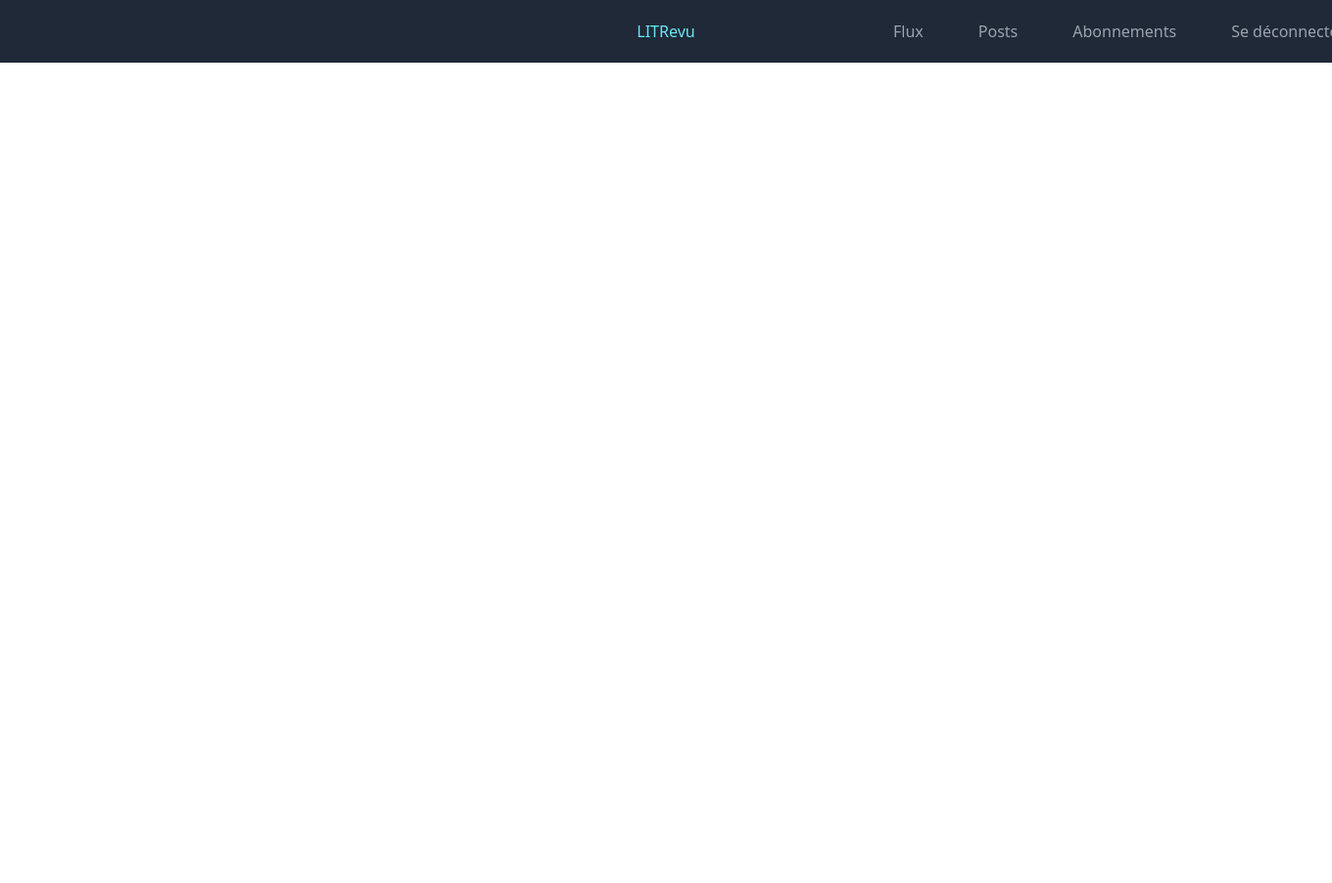
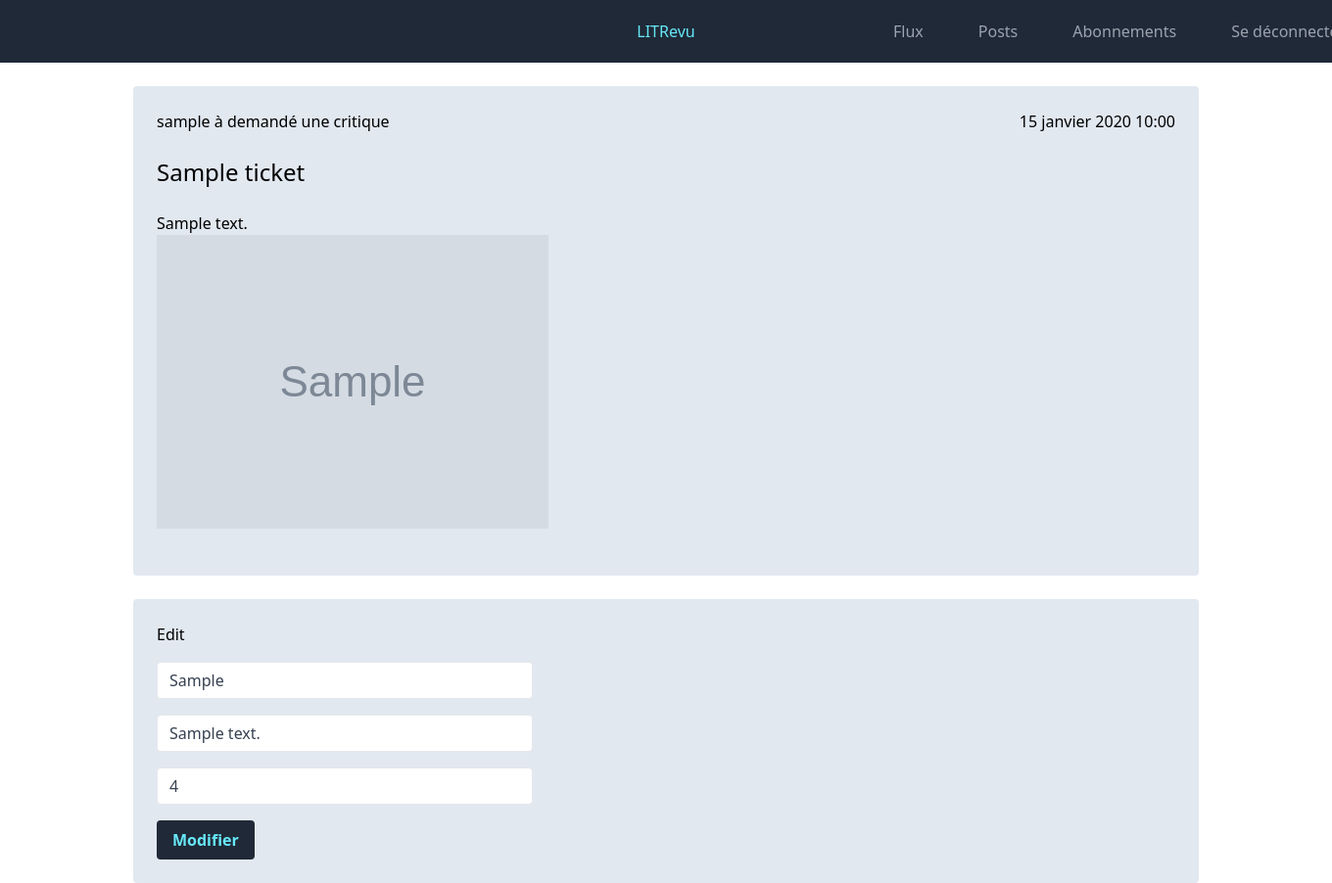
Before and after one commit to CuteSlime/P9_Developpez_une_application_Web_en_utilisant_Django, a Django app: page /review/review/update/1/ in a window 1360 px wide; the page is wider, and only the part inside the window is pictured. Shown: that part at 98% size. Before the commit the page ends 64 px from the top of that part, so only its background shows below. Run offline with Django 5.2, Linux system fonts and the light colour scheme; a user stored in the database is signed in; tables that the repository leaves empty hold one stand-in row (values such as "Sample post"); grey boxes marked "Sample" are stand-in pictures; some libraries are stand-ins or nearby versions.

Commit message:
add review to ticket

```diff
--- a/LITRevu/review/urls.py
+++ b/LITRevu/review/urls.py
@@ -34,7 +34,8 @@ urlpatterns += (
 )
 # Review
 urlpatterns += (
-    path("review/new/", ReviewCreateView.as_view(), name="review_create"),
+    path("review/new/<int:ticket_id>",
+         ReviewCreateView.as_view(), name="review_create"),
     path("review/update/<int:pk>/",
          ReviewUpdateView.as_view(), name="review_update"),
     path("review/delete/<int:pk>/",
--- a/LITRevu/review/views.py
+++ b/LITRevu/review/views.py
@@ -1,7 +1,7 @@
-from django.views.generic import TemplateView, ListView, CreateView, DetailView, UpdateView, DeleteView
+from django.shortcuts import get_object_or_404
+from django.views.generic import ListView, CreateView, DetailView, UpdateView, DeleteView
 from django.urls import reverse_lazy
 from .models import Ticket, Review
-from django.utils import timezone
 from django.contrib.auth.mixins import LoginRequiredMixin
 
 # Flux
@@ -59,7 +59,32 @@ class TicketReviewCreateView(CreateView):
 
 # review
 class ReviewCreateView(CreateView):
+    model = Review
     template_name = "review/review_new.html"
+
+    fields = (
+        "headline",
+        "body",
+        "rating",
+    )
+
+    def get_context_data(self, **kwargs):
+        context = super().get_context_data(**kwargs)
+        ticket = self.kwargs['ticket_id']
+        print(ticket)
+        context["ticket"] = Ticket.objects.get(pk=ticket)
+
+        return context
+
+    def form_valid(self, form):
+        form.instance.ticket = get_object_or_404(
+            Ticket, pk=self.kwargs['ticket_id'])
+        form.instance.user = self.request.user
+        form.instance.rating = form.cleaned_data['rating']
+        return super().form_valid(form)
+
+    def get_success_url(self):
+        return reverse_lazy('ticket', kwargs={'pk': self.object.ticket.pk})
 
 
 class ReviewListView(ListView):
@@ -71,19 +96,18 @@ class ReviewUpdateView(UpdateView):
     model = Review
     template_name = "review/review_update.html"
     fields = (
-        "title",
-        "description",
-        "image",
+        "headline",
+        "body",
+        "rating",
     )
+
+    def get_success_url(self):
+        return reverse_lazy('ticket', kwargs={'pk': self.object.ticket.pk})
 
 
 class ReviewDeleteView(DeleteView):
     model = Review
     template_name = "review/review_delete.html"
-    success_url = reverse_lazy("flux")
 
-    # def get_context_data(self, **kwargs):
-    #     context = super().get_context_data(**kwargs)
-    #     context["back_url"] = reverse_lazy("flux")
-
-    #     return context
+    def get_success_url(self):
+        return reverse_lazy('ticket', kwargs={'pk': self.object.ticket.pk})
--- a/LITRevu/templates/review/flux.html
+++ b/LITRevu/templates/review/flux.html
@@ -13,7 +13,7 @@
         {% for ticket in ticket_list %}
         <div>
             <a href="{% url 'ticket' ticket.pk %}" class="">
-                <div class="bg-slate-400 rounded mx-auto w-4/5 p-6 my-6">
+                <div class="bg-slate-200 rounded mx-auto w-4/5 p-6 my-6">
                     <div class="flex justify-between">
                     <span>{{ ticket.user }} à demandé une critique</span><span>{{ ticket.time_created }}</span>
                     </div>
@@ -33,6 +33,10 @@
                             <p><a href="{% url 'ticket_update' ticket.pk %}" class="bg-gray-800 hover:bg-gray-700 text-cyan-300 font-bold py-2 px-4 w-auto rounded focus:outline-none focus:shadow-outline">Modifier</a> |
                             <a href="{% url 'ticket_delete' ticket.pk %}" class="bg-red-900 hover:bg-red-800 text-cyan-300 font-bold py-2 px-4 w-auto rounded focus:outline-none focus:shadow-outline">Suprimer</a></p>
                         </div>
+                    {% else %}
+                        <div class="text-center">
+                            <p><a href="{% url 'review_create' ticket.id %}" class="bg-gray-800 hover:bg-gray-700 text-cyan-300 font-bold py-2 px-4 w-auto rounded focus:outline-none focus:shadow-outline">Créer une critique</a>
+                        </div>
                     {% endif %}
                 </div>
             <br>
--- a/LITRevu/templates/review/review_delete.html
+++ b/LITRevu/templates/review/review_delete.html
@@ -6,5 +6,9 @@
 
 {% block content %}
 
-
+<form action="" method="post">{% csrf_token %}
+    <p>Voulez vous vraiment suprimer "{{ review.headline }}"?</p>
+    <button class="bg-red-900 hover:bg-red-800 text-cyan-300 font-bold py-2 px-4 w-auto rounded focus:outline-none focus:shadow-outline"
+    type="submit">Suprimer</button>
+</form>
 {% endblock content %}
--- a/LITRevu/templates/review/review_update.html
+++ b/LITRevu/templates/review/review_update.html
@@ -5,6 +5,42 @@
 
 
 {% block content %}
+<div class="bg-slate-200 rounded mx-auto w-4/5 p-6 mt-6">
+    <div class="flex justify-between">
+        <span>{{ review.ticket.user }} à demandé une critique</span><span>{{ review.ticket.time_created }}</span>
+    </div>
+    <br>
+    <h2 class="text-2xl">{{ review.ticket.title }}</h2>
+    <br>
+    <p>{{ review.ticket.description }}</p>
+    <img src="{{review.ticket.image.url}}" alt="Couverture du livre" class=" max-h-96">
+    <br>
 
+</div>
+<div class="bg-slate-200 rounded mx-auto w-4/5 p-6 mt-6">
+    <h1>Edit</h1>
+    <form action="" method="post" class="flex flex-col items-start space-y-4">{% csrf_token %}
+        {% csrf_token %}
+                {% if form.non_field_errors %}
+                    {{ form.non_field_errors }}
+                {% endif %}
+                <div class="flex flex-col">
+                    {{ form.headline.errors }}
+                    <label for="{{ form.headline.id_for_label }}"></label>
+                    {% render_field form.headline class="appearance-none border rounded w-96 py-2 px-3 text-gray-700 leading-tight focus:outline-none focus:shadow-outline" placeholder=form.username.label %}
+                </div>
+                <div class="flex flex-col">
+                    {{ form.body.errors }}
+                    <label for="{{ form.body.id_for_label }}"></label>
+                    {% render_field form.body class="appearance-none border rounded w-96 py-2 px-3 text-gray-700 leading-tight focus:outline-none focus:shadow-outline" placeholder=form.password1.label %}
+                </div>
+                <div class="flex flex-col">
+                    {{ form.rating.errors }}
+                    <label for="{{ form.rating.id_for_label }}"></label>
+                    {% render_field form.rating class="appearance-none border rounded w-96 py-2 px-3 text-gray-700 leading-tight focus:outline-none focus:shadow-outline" placeholder=form.password2.label %}
+                </div>
 
+        <button class="bg-gray-800 hover:bg-gray-700 text-cyan-300 font-bold py-2 px-4 w-auto rounded focus:outline-none focus:shadow-outline" type="submit">Modifier</button>
+    </form>
+</div>
 {% endblock content %}
```
Also changed, not shown: LITRevu/templates/review/review_new.html (+36 -0 lines), LITRevu/templates/review/ticket.html (+24 -2 lines).
